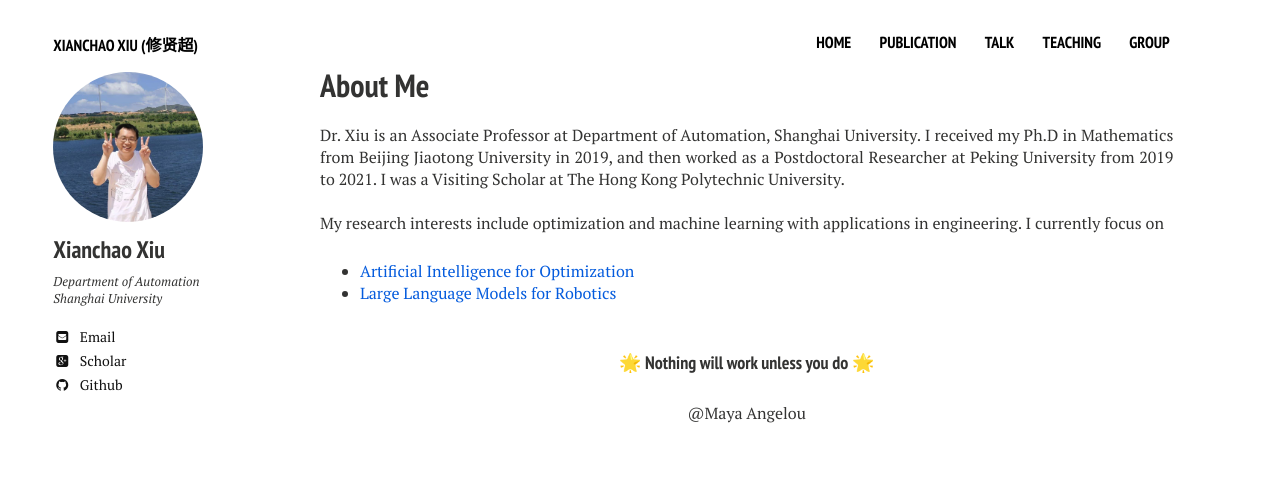
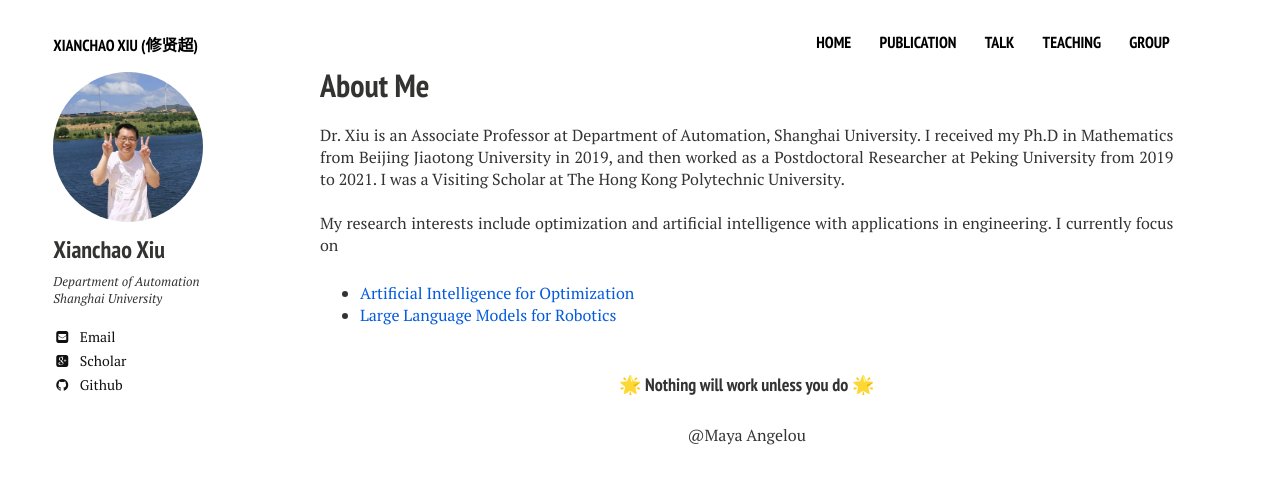
Before and after one commit to xianchaoxiu/xianchaoxiu.github.io, a Jekyll site: the page built from index.md, in a window 1280 px wide. Shown: the top 484 px of the page. Built offline with Jekyll 4.4.1, drawn with Linux system fonts in a browser that asks for light colours; nearby versions of some CDN libraries.

Commit message:
Update home2.html

```diff
--- a/_layouts/home2.html
+++ b/_layouts/home2.html
@@ -32,7 +32,7 @@
 		I was a Visiting Scholar at The Hong Kong Polytechnic University. <br> <br>
 
 
-	 My research interests include optimization and machine learning with applications in engineering.
+	 My research interests include optimization and artificial intelligence with applications in engineering.
 	 I currently focus on
    <ul>
       <li> <a href="https://github.com/xianchaoxiu/AI4OPT" class="textlink" target="_blank">Artificial Intelligence for Optimization </a> </li>
```
